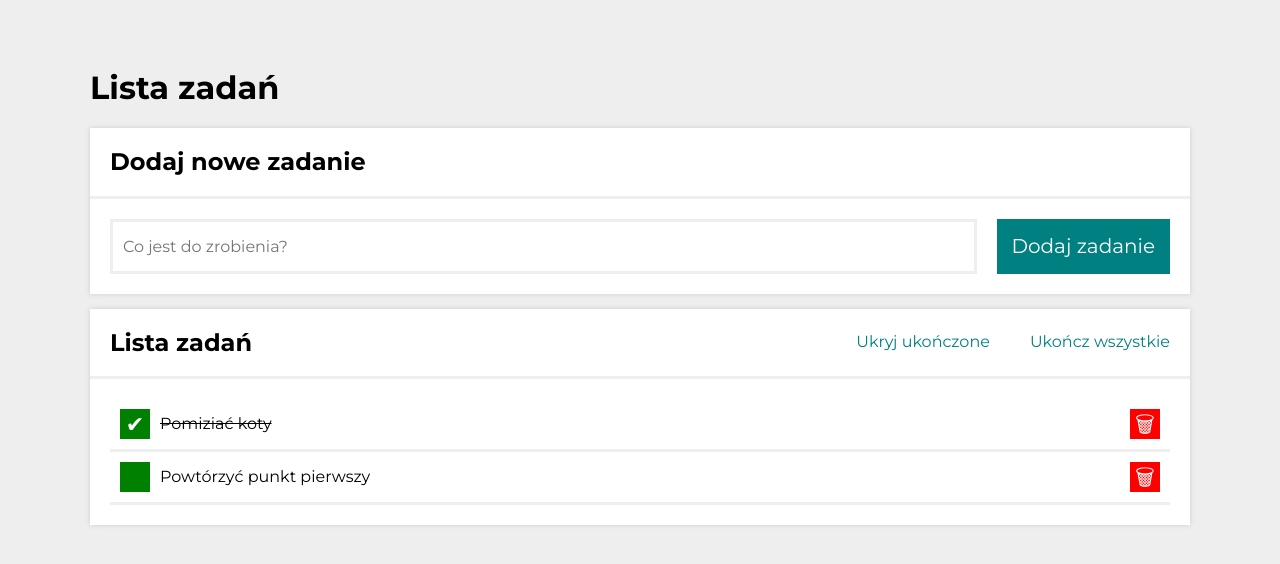
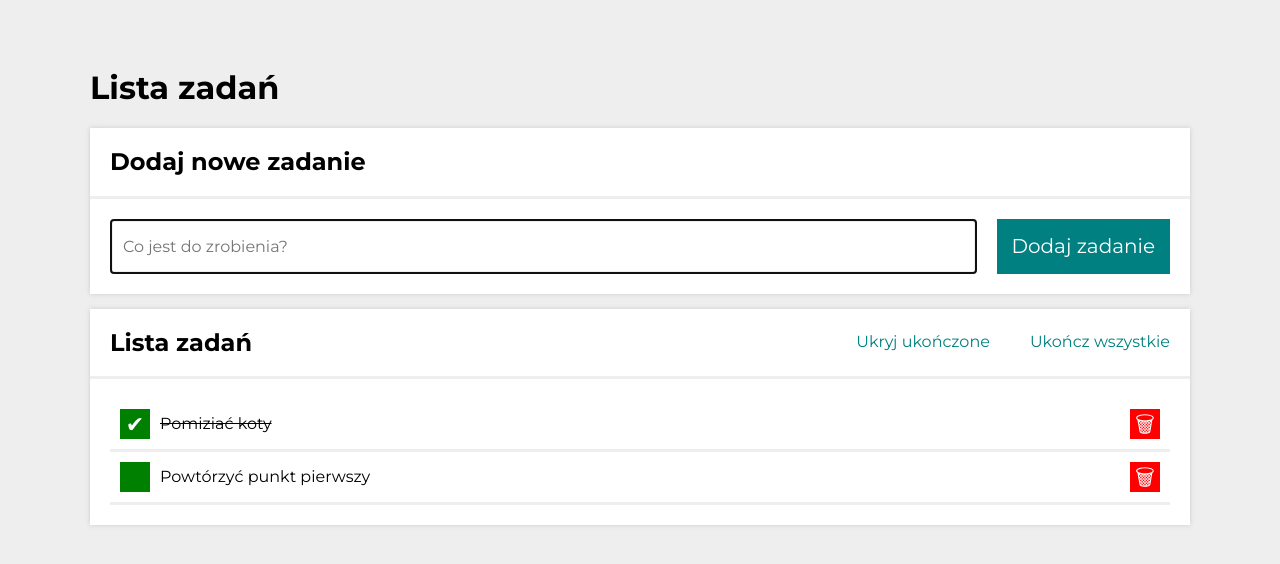
Before and after one commit to KalinaJakubowska/todos-list-react, a React (Create React App) app: page / in a window 1280 px wide. Shown: the top 564 px of the page. Built offline with nearby package versions, Linux system fonts and the light colour scheme.

Commit message:
autoFocus added to input

```diff
--- a/src/Form/index.js
+++ b/src/Form/index.js
@@ -3,9 +3,7 @@ import "./style.css";
 
 const Form = () => (
     <form className="form">
-
-        <input placeholder="Co jest do zrobienia?" className="form__input" />
-
+        <input autoFocus placeholder="Co jest do zrobienia?" className="form__input" />
         <button className="form__button">Dodaj zadanie</button>
     </form>
 );
```
